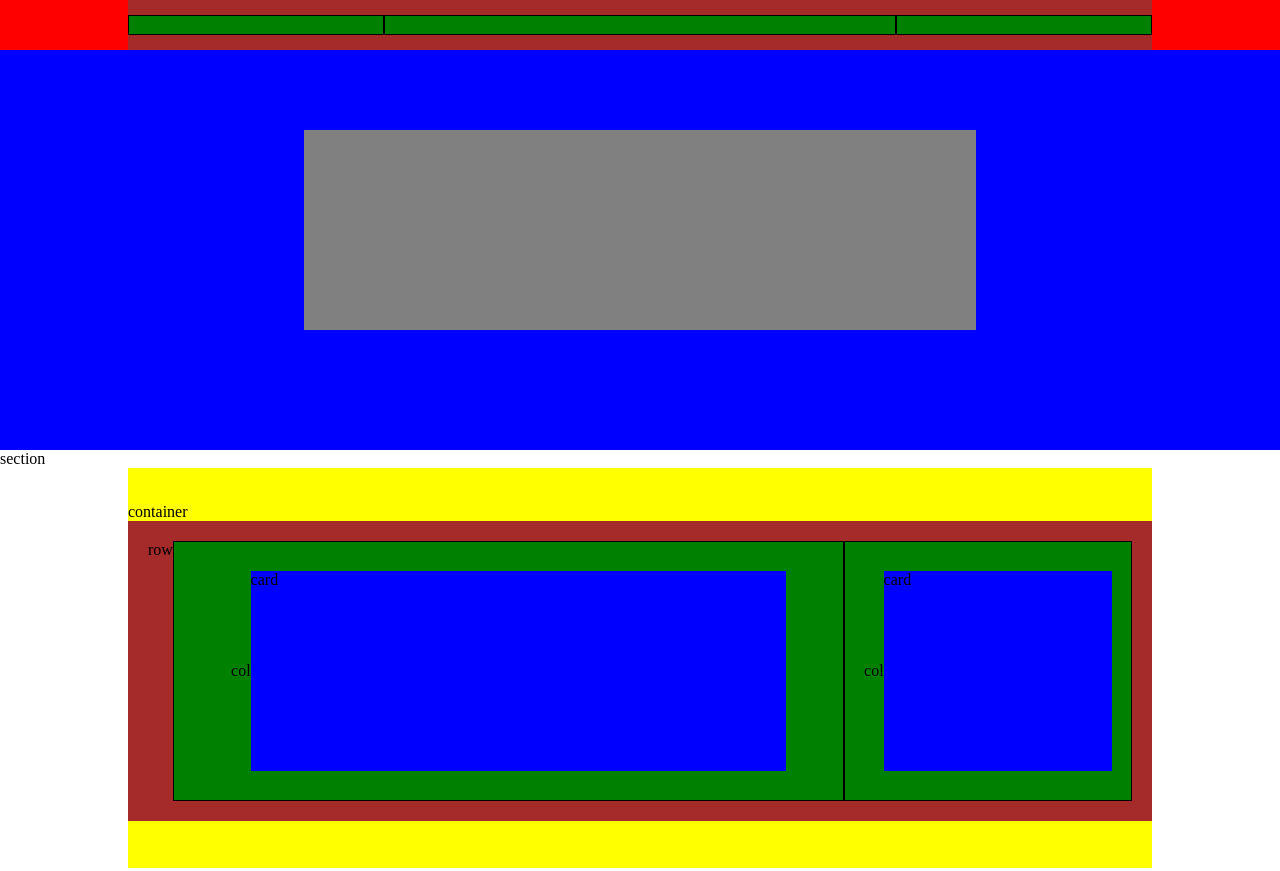
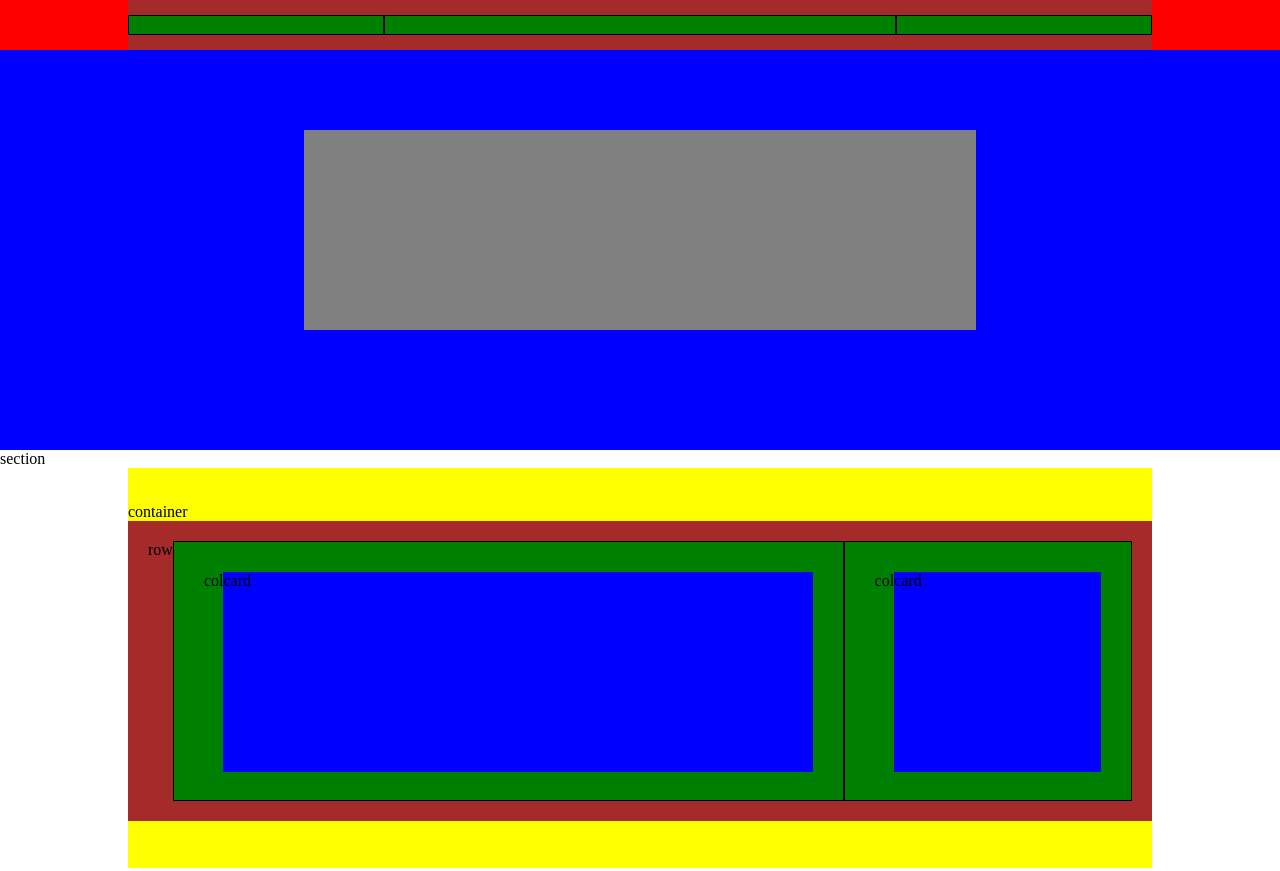
Before and after one commit to RiccardoVoltolina/htmlcss-struttura-discord, a plain HTML site: page index.html in a window 1280 px wide. Shown: the top 871 px of the page. Drawn offline with Linux system fonts and the light colour scheme.

Commit message:
fixed second section position

```diff
--- a/index.html
+++ b/index.html
@@ -45,14 +45,18 @@
             <div class="container giallo"> container
                 <div class="row flex"> row
                     <div class="col piccola flex">col
-                        <div class="card big">card</div>
+                        <div class="card small">card</div>
                     </div>
                     <div class="col grande flex">col
-                        <div class="card small">card</div>
+                        <div class="card big">card</div>
                     </div>
                 </div>
             </div>
         </section>
+
+
+
+
 
 
         <!--fine seconda sezione-->
--- a/style/style.css
+++ b/style/style.css
@@ -36,8 +36,7 @@
 }
 
 .grande, .piccola {
-    justify-content: center;
-    align-items: center;
+    padding: 30px;
 }
 
 .grande {
@@ -56,9 +55,10 @@
     background-color: lightgrey;
 }
 
+
 .big, .small {
     height: 200px;
-    width: 80%;
+    width: 100%;
 }
 
 section {
```
